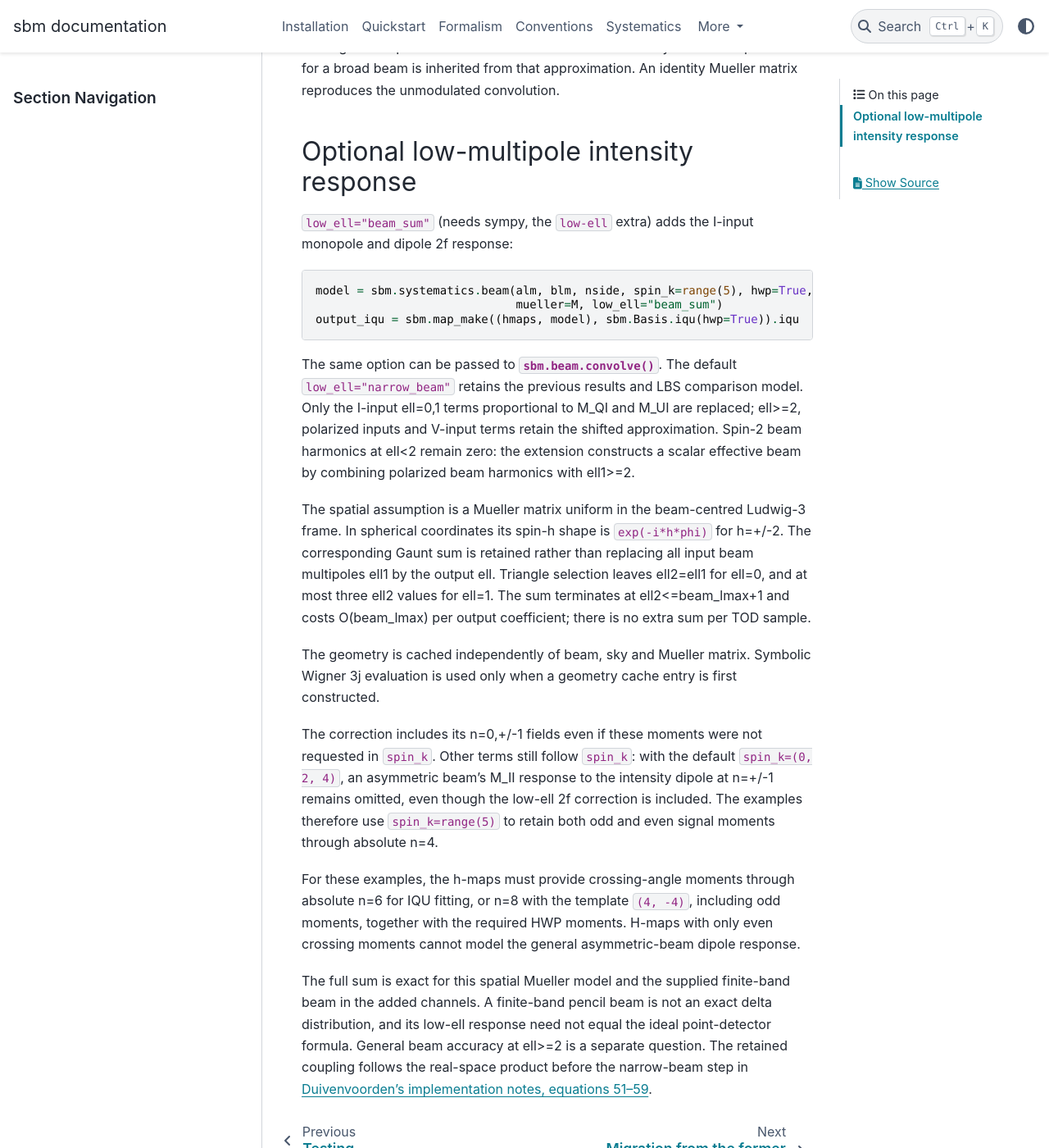
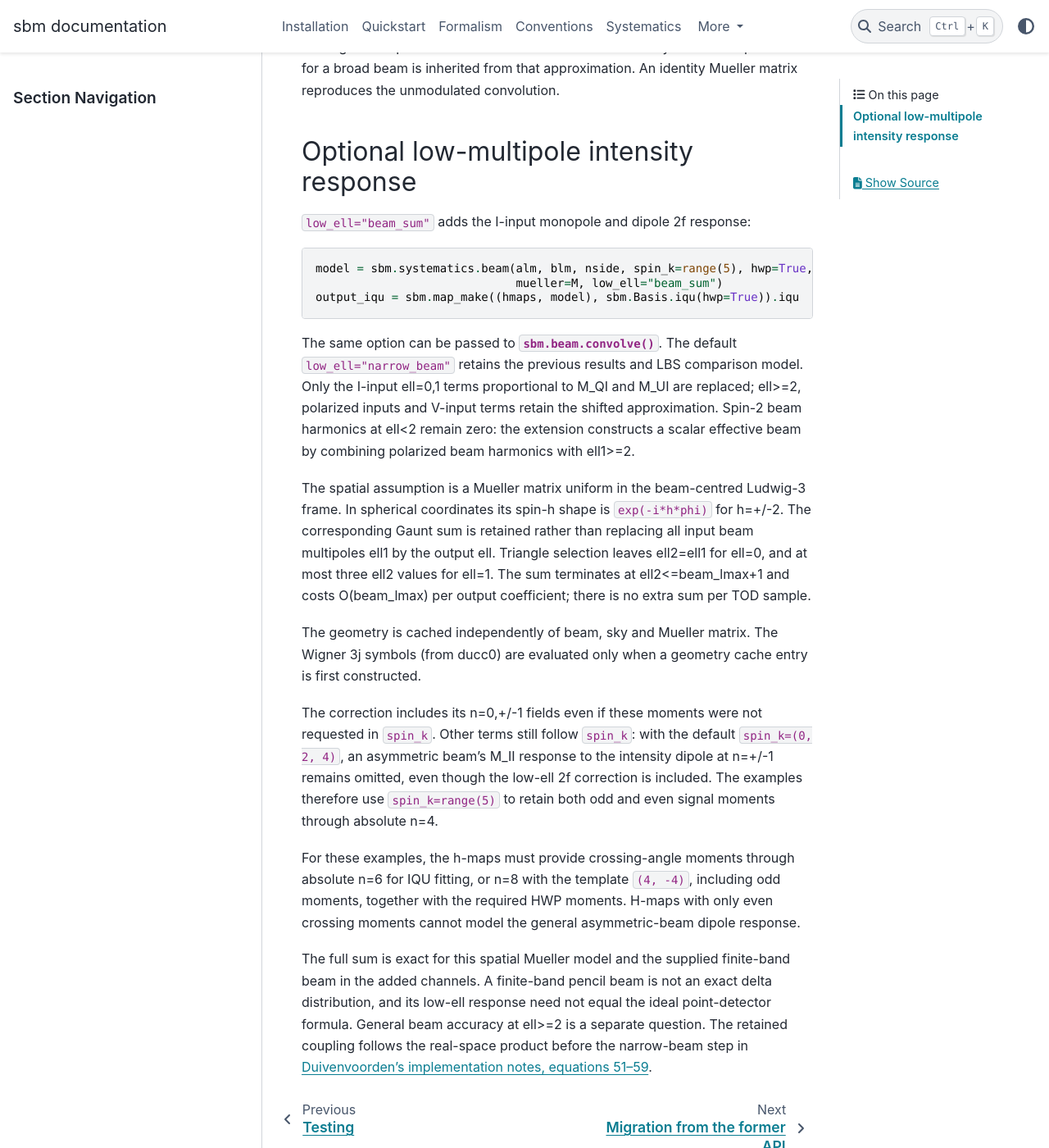
Before and after one commit to yusuke-takase/SBM, a Sphinx documentation site: the page built from docs/source/hwp_beam_convolution.rst, in a window 1280 px wide and 1400 px high, scrolled down 1741 px. Shown: the whole window at 82% size. Built offline with Sphinx 7.4.7 and the PyData theme 0.15.4, drawn with Linux system fonts in a browser that asks for light colours.

Commit message:
Drop sympy and scipy: only numpy, healpy, h5py and ducc0 are needed
The Wigner 3j symbols of low_ell="beam_sum" come from
ducc0.misc.wigner3j_int (equal to the exact sympy symbols to 2e-15 on
the filters), so the extra low-ell is removed and ducc0 must be 0.40 or
later. The Wigner rotation of the HWP tests uses the eigenvectors of
J_y instead of scipy.linalg.expm, so the tests need only pytest. In a
fresh environment with only the required dependencies and pytest, all
the tests pass.

Co-Authored-By: Claude Opus 5.5 <noreply@anthropic.com>

```diff
--- a/docs/source/hwp_beam_convolution.rst
+++ b/docs/source/hwp_beam_convolution.rst
@@ -71,7 +71,7 @@ An identity Mueller matrix reproduces the unmodulated convolution.
 Optional low-multipole intensity response
 -----------------------------------------
 
-``low_ell="beam_sum"`` (needs sympy, the ``low-ell`` extra) adds the I-input monopole and dipole
+``low_ell="beam_sum"`` adds the I-input monopole and dipole
 2f response::
 
     model = sbm.systematics.beam(alm, blm, nside, spin_k=range(5), hwp=True,
@@ -94,8 +94,8 @@ for ell=1. The sum terminates at ell2<=beam_lmax+1 and costs O(beam_lmax)
 per output coefficient; there is no extra sum per TOD sample.
 
 The geometry is cached independently of beam, sky and Mueller matrix.
-Symbolic Wigner 3j evaluation is used only when a geometry cache entry is
-first constructed.
+The Wigner 3j symbols (from ducc0) are evaluated only when a geometry cache
+entry is first constructed.
 
 The correction includes its n=0,+/-1 fields even if these moments were not
 requested in ``spin_k``. Other terms still follow ``spin_k``: with the default
--- a/docs/source/installation.rst
+++ b/docs/source/installation.rst
@@ -18,13 +18,10 @@ Optional dependencies are imported only by the functions that use them:
    * - Extra
      - Package
      - Needed by
-   * - ``low-ell``
-     - sympy
-     - :func:`sbm.beam.convolve` with ``low_ell="beam_sum"``
    * - ``plot``
      - matplotlib
      - :func:`sbm.get_cmap`
 
-For example ``pip install -e ".[low-ell,plot]"``. The tests need pytest
+For example ``pip install -e ".[plot]"``. The tests need pytest
 and SciPy (``pip install -e ".[test]"``) and run with ``pytest`` from any
 directory.
--- a/docs/source/testing.rst
+++ b/docs/source/testing.rst
@@ -31,6 +31,5 @@ Every test compares SBM with an independent computation:
 * ``test_forecast.py`` checks the likelihood maximum (zero, linear and
   injected biases).
 
-The tests that need the optional sympy are skipped without it.
 A new systematic comes with a real-space TOD test (:doc:`adding_systematics`);
 changing a weight of a model makes these tests fail.
--- a/pyproject.toml
+++ b/pyproject.toml
@@ -24,13 +24,12 @@ dependencies = [
     "numpy>=1.23",
     "healpy>=1.15",
     "h5py>=3.11",
-    "ducc0>=0.34",
+    "ducc0>=0.40",
 ]
 
 [project.optional-dependencies]
-"low-ell" = ["sympy>=1.13"]
 plot = ["matplotlib>=3.1"]
-test = ["pytest>=7", "scipy>=1.10"]
+test = ["pytest>=7"]
 docs = ["sphinx>=7", "pydata-sphinx-theme>=0.16"]
 
 [project.urls]
```
Also changed, not shown: CHANGELOG.md (+1 -0 lines), CONTRIBUTING.md (+1 -1 lines), README.md (+2 -2 lines), 4 other files.
